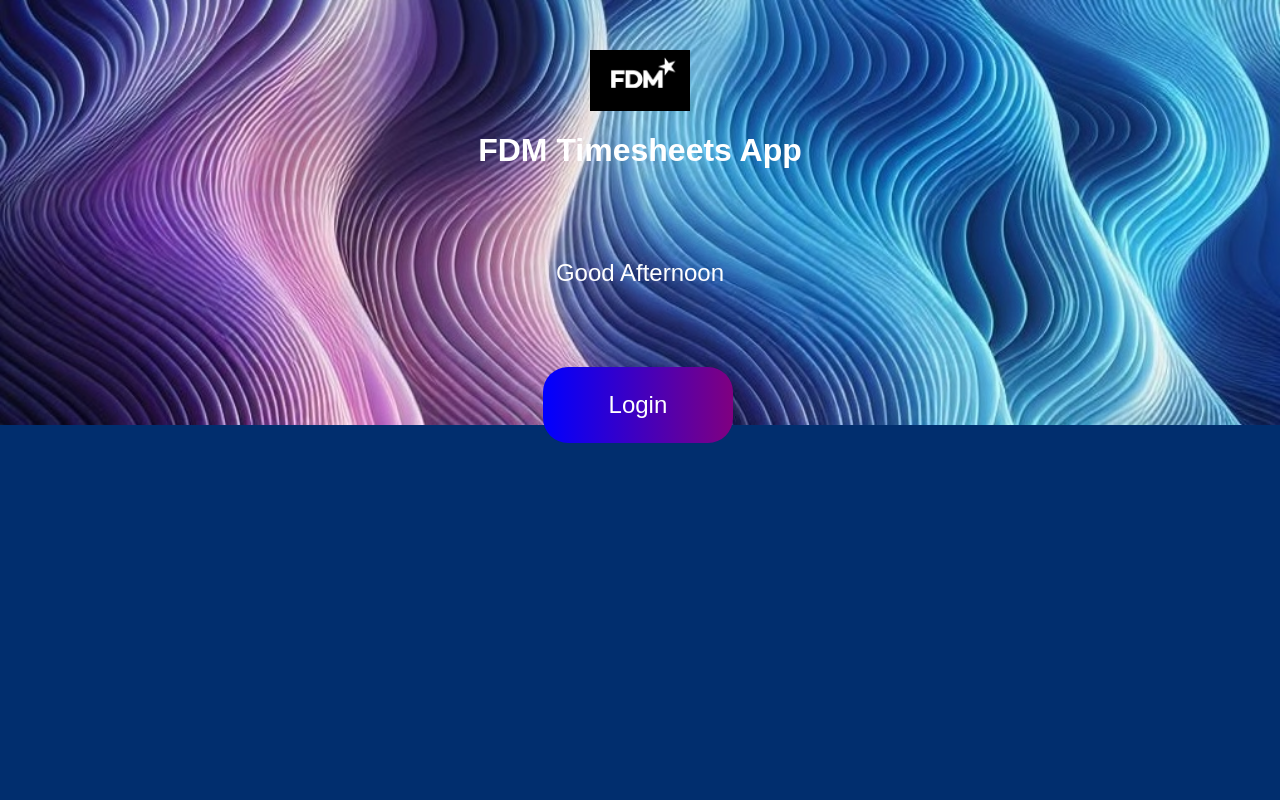
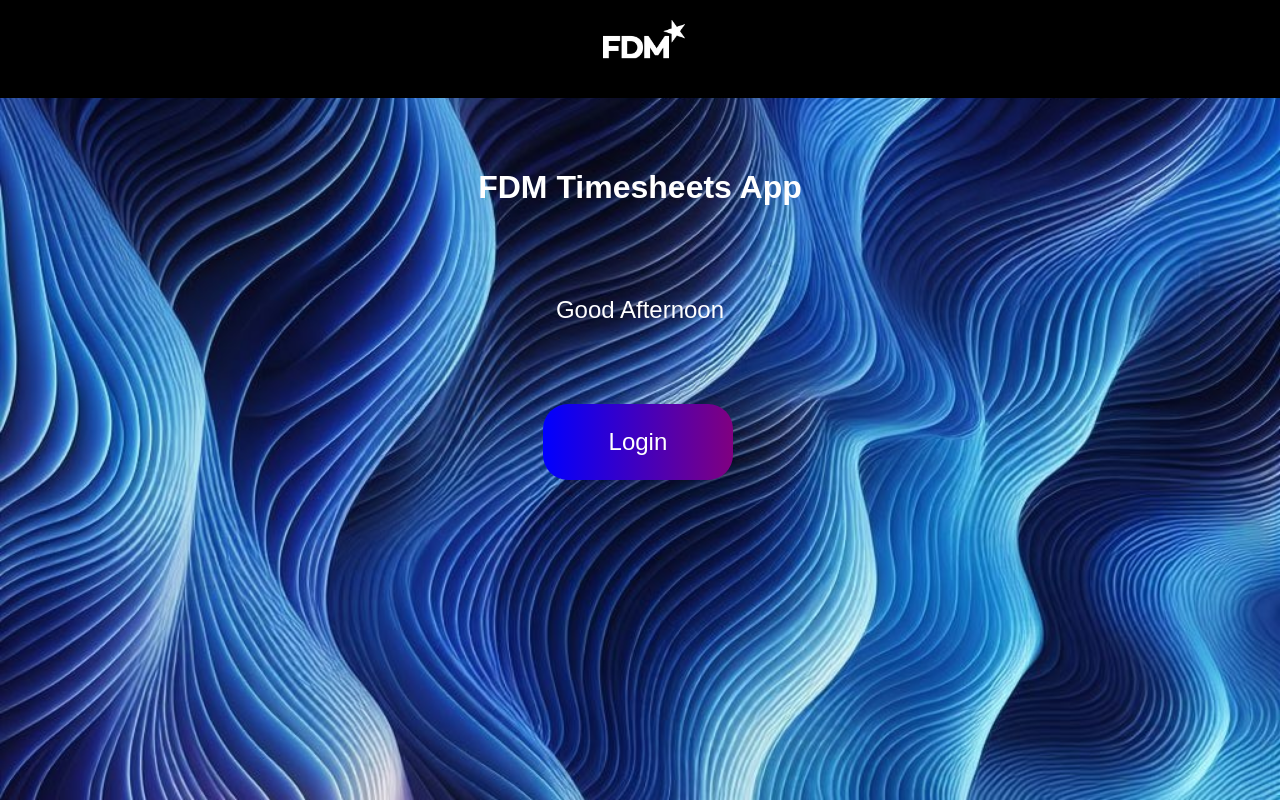
Before and after one commit to NotMash/FDM-Group-Employee-Timesheet-Portal, a React (Create React App) app in the folder frontend/: page /#/ in a window 1280 px wide. Built offline with nearby package versions, Linux system fonts and the light colour scheme.

Commit message:
fully done main page

```diff
--- a/frontend/src/Pages/Main/MainHome.module.css
+++ b/frontend/src/Pages/Main/MainHome.module.css
@@ -6,7 +6,7 @@
   background-size: 100%;
   background-position: top;
   width: 100%;
-  height: 54.5vh;
+  height: 100%;
 
 
 }
@@ -25,11 +25,30 @@
 }
 
 img.logo {
-  width: 100px; /* Set the desired width */
-  height: auto; /* Keep aspect ratio */
-  margin: 0 auto; /* Center the image horizontally */
-  display: block; /* Needed to enable margin: auto to work for centering */
+  width: 10%;
+  height: auto;
+  margin: 0 auto;
+  display: block;
 }
+
+.logo {
+  width: 10%;
+  height: auto;
+  object-fit: contain;
+  padding: 10px 0;
+}
+
+.logoBar {
+  background-color: black;
+  width: 100%;
+  display: flex;
+  justify-content: center;
+  align-items: center;
+}
+
+
+
+
 
 .MainHome{
     margin-top: 50px;
--- a/frontend/src/Pages/Main/main_home.js
+++ b/frontend/src/Pages/Main/main_home.js
@@ -27,8 +27,10 @@
     return (
        <>
           <div className={styles.landingPageBackground}> {/* Background container */}
+            <div className={styles.logoBar}> {/* Black bar container */}
+              <img src={logo} alt="FDM Logo" className={styles.logo}/>
+            </div>
             <div id={styles.landing_page} className={styles.MainHome}>
-                    <img src={logo} alt="FDM Logo" className={styles.logo}/>
               <h1>FDM Timesheets App</h1>
               <h2>Good {getTimeGreeting()}</h2>
               <Link className={styles.Link} to="/login_page"><p>Login</p></Link>
```
Also changed, not shown: frontend/src/Pages/Main/Images/main.jpeg. Lines whose indentation alone changed are shown as unchanged.
